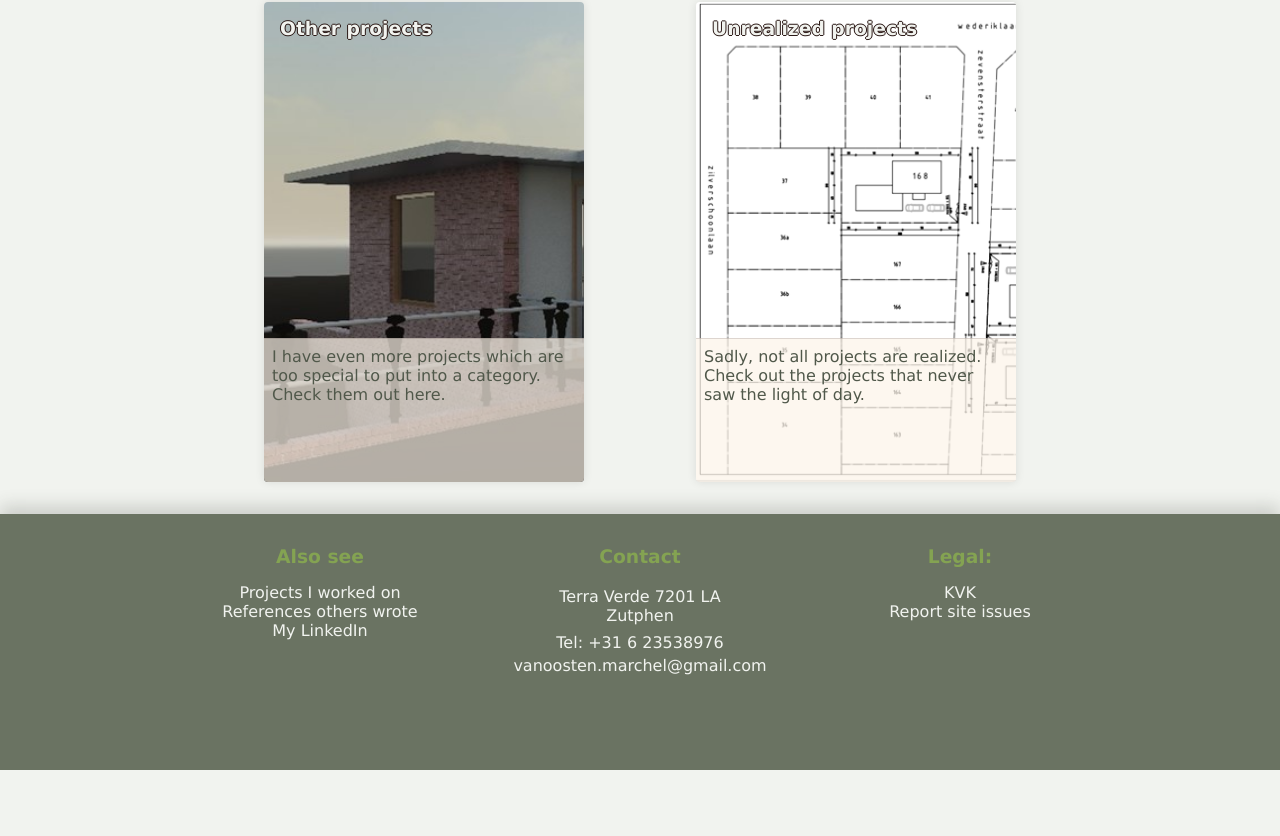
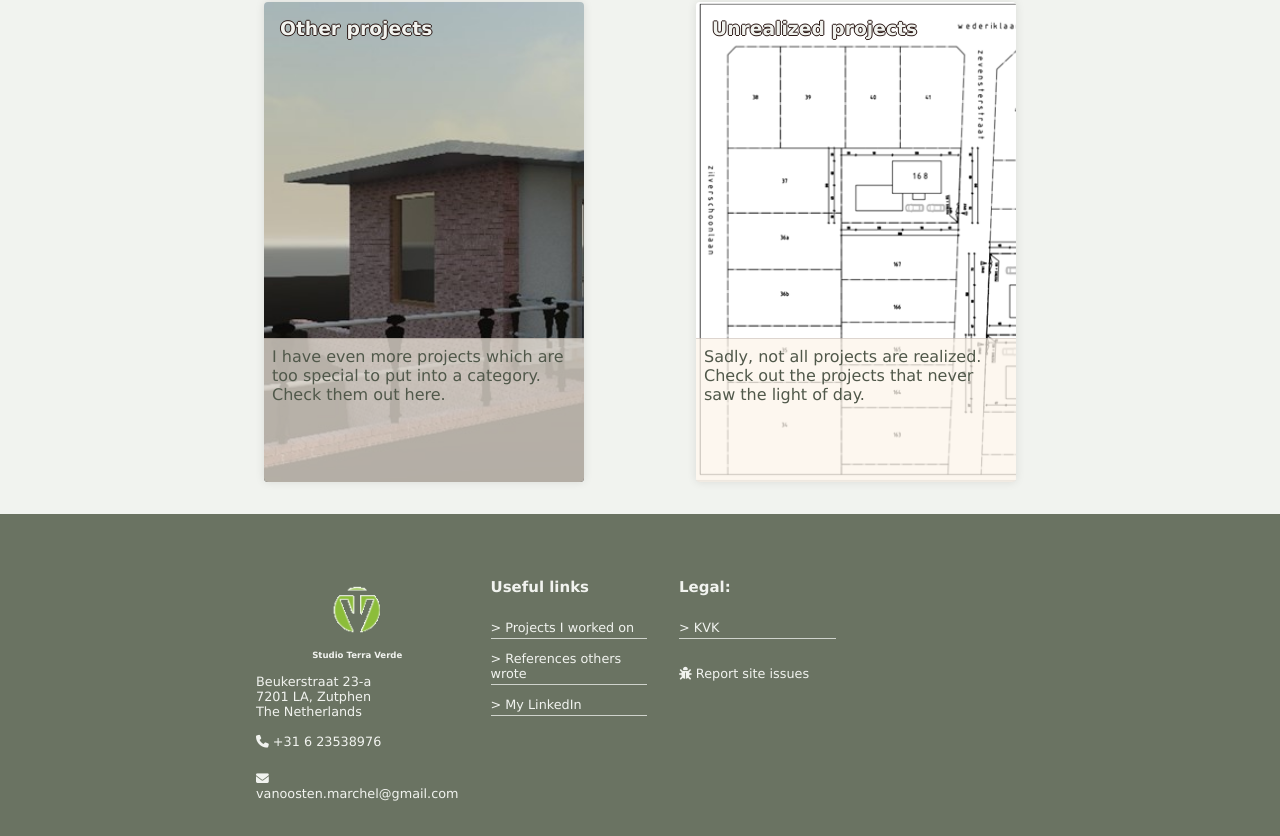
Before and after one commit to LuckyLuuk12/studio-terraverde, a SvelteKit app in the folder svelte/: page /work in a window 1280 px wide. Shown: the part 1961-2797 px from the top of the page. Before the commit the page ends 2731 px from the top, so only its background shows below. Built offline with nearby package versions, Linux system fonts and the light colour scheme.

Commit message:
feat: change colors and home page layout

```diff
--- a/svelte/src/lib/colors.scss
+++ b/svelte/src/lib/colors.scss
@@ -1,8 +1,18 @@
-$light-brown: #fdf4e9;
-$dark-brown: #2c1a17;
-$accent1: #9dd342;
-$accent2: #8cbd3a;
-$accent3: #7aa433;
+
+//$accent1: #9dd342;
+//$accent2: #8cbd3a;
+//$accent3: #7aa433;
+//$light1: #f1f3ef;
+//$light2: #e7eae7;
+//$light3: #373c33;
+
+// Modern colors:
+$lime1: #9dd342;
+$lime2: #8cbd3a;
+$green1: #8c9e6d;
+$green2: #6a7362;
 $light1: #f1f3ef;
-$light2: #e7eae7;
+$light2: #d9dcd9;
 $light3: #373c33;
+$brown1: #fdf4e9;
+$brown2: #2c1a17;
--- a/svelte/src/lib/components/Card.svelte
+++ b/svelte/src/lib/components/Card.svelte
@@ -32,13 +32,13 @@
 		.title {
 			padding: 1rem;
 			text-shadow:
-				0 1px $dark-brown,
-				0 -1px $dark-brown,
-				1px 0 $dark-brown,
-				-1px 0 $dark-brown;
+				0 1px $brown2,
+				0 -1px $brown2,
+				1px 0 $brown2,
+				-1px 0 $brown2;
 		}
 		.content {
-			background: rgba($light-brown, 0.7);
+			background: rgba($brown1, 0.7);
 			color: lighten($light3, 10%);
 			position: absolute;
 			padding: 0.5rem;
@@ -46,7 +46,7 @@
 			bottom: 0;
 			min-height: 30%;
 			max-height: 30%;
-			border-top: 1px solid rgba($dark-brown, 0.15);
+			border-top: 1px solid rgba($brown2, 0.15);
 			overflow: clip;
 			word-wrap: break-word;
 		}
--- a/svelte/src/lib/components/Nav.svelte
+++ b/svelte/src/lib/components/Nav.svelte
@@ -49,22 +49,33 @@
 	<slot />
 </div>
 <footer>
-	<div>
-		<h3>Also see</h3>
-		<a href="/work">Projects I worked on</a><br />
-		<a href="/references">References others wrote</a><br />
-		<a href="https://www.linkedin.com/in/marchelvanoosten/?originalSubdomain=nl">My LinkedIn</a>
+	<div class="grid">
+		<div>
+			<img src="/images/favicon.png" alt="Terra Verde logo" />
+			<h6>Studio Terra Verde</h6>
+			<p>Beukerstraat 23-a <br>7201 LA, Zutphen <br> The Netherlands</p>
+			<p><i class="fas fa-phone" /> +31 6 23538976</p>
+			<a href="mailto:vanoosten.marchel@gmail.com">
+				<i class="fas fa-envelope" />
+				vanoosten.marchel@gmail.com
+			</a>
+		</div>
+		<div>
+			<h3>Useful links</h3>
+			<a href="/work">Projects I worked on</a>
+			<a href="/references">References others wrote</a>
+			<a href="https://www.linkedin.com/in/marchelvanoosten/?originalSubdomain=nl">My LinkedIn</a>
+		</div>
+
+		<div>
+			<h3>Legal:</h3>
+			<a href="https://www.kvk.nl/bestellen/#/71738916000039903796">KVK</a><br>
+			<a href="mailto:luckyluuk02@gmail.com"><i class="fas fa-bug" /> Report site issues</a>
+		</div>
 	</div>
 	<div>
-		<h3>Contact</h3>
-		<p>Terra Verde 7201 LA <br /> Zutphen</p>
-		<p>Tel: +31 6 23538976</p>
-		<a href="mailto:vanoosten.marchel@gmail.com">vanoosten.marchel@gmail.com</a>
-	</div>
-	<div>
-		<h3>Legal:</h3>
-		<a href="https://www.kvk.nl/bestellen/#/71738916000039903796">KVK</a><br />
-		<a href="mailto:luckyluuk02@gmail.com">Report site issues</a>
+		<hr>
+		Studio Terra Verde &copy; 2024
 	</div>
 </footer>
 
@@ -75,13 +86,13 @@
 		display: flex;
 		align-items: center;
 		gap: 1.5rem;
-		background-color: lighten($light3, 20%);
+		background-color: $green2;
 		color: $light1;
-		box-shadow: 0 0.5rem 1rem rgba($light3, 0.2);
+		box-shadow: 0 0.5rem 1rem rgba($green2, 0.2);
 		height: 4rem;
 		z-index: 1000;
 		h1 {
-			color: $accent2;
+			color: $lime1;
 			padding: 1rem 0 1rem 20rem;
 		}
 		h6 {
@@ -187,7 +198,7 @@
 				transition: all 0.3s ease;
 			}
 			&:hover {
-				color: $accent2;
+				color: $green1;
 				&::after {
 					content: '';
 					position: absolute;
@@ -195,7 +206,7 @@
 					left: 0;
 					width: 100%;
 					height: 0.15rem;
-					background-color: $accent2;
+					background-color: $green1;
 					transition: all 0.3s ease;
 				}
 			}
@@ -206,23 +217,67 @@
 		position: relative;
 	}
 	footer {
-		display: grid;
-		grid-template: 1fr / 1fr 1fr 1fr;
-		height: 16rem;
-		padding: 2rem 10rem;
-		background-color: lighten($light3, 20%);
+		display: flex;
+		flex-direction: column;
+		justify-content: space-between;
+		background: $green2;
 		color: $light1;
-		text-align: center;
-		box-shadow: 0 -0.5rem 1rem rgba($light3, 0.2);
-		z-index: 1000;
+		font-size: 0.8rem;
+		padding: 5% 20%;
+		height: 60vh;
+		.grid {
+			height: 100%;
+			display: grid;
+			grid-template: 1fr / 1fr 1fr 1fr 1fr;
+			gap: 2rem;
+			& > * {
+				height: 100%;
+				display: flex;
+				flex-direction: column;
+				&:first-child {
+					padding-bottom: 4rem;
+					justify-content: space-around;
+				}
+			}
+
+		}
+		h6 {
+			text-align: center;
+		}
 		h3 {
-			color: rgba($accent1, 0.5);
 			margin-bottom: 1rem;
 		}
-		p,
+		img {
+			width: 25%;
+			margin: 0 50%;
+			transform: translateX(-50%);
+		}
+		hr {
+			color: $light1;
+			border-color: $light1;
+			margin: 1rem 0;
+		}
 		a {
+			position: relative;
+			width: 100%;
 			color: $light1;
-			padding: 0.25rem 0;
+			margin: 0.5rem 0;
+			&:not([href^='mailto']) {
+				&:hover { color: $light2; }
+				&::before {
+					content: '> ';
+				}
+				&::after {
+					content: '';
+					position: absolute;
+					bottom: -0.25rem;
+					left: 0;
+					width: 100%;
+					height: 0.05rem;
+					background-color: rgba($light1, 0.75);
+					transition: all 0.3s ease;
+				}
+			}
 		}
 	}
 
--- a/svelte/src/lib/components/SlideShow.svelte
+++ b/svelte/src/lib/components/SlideShow.svelte
@@ -122,46 +122,46 @@
 				width: 100%;
 				height: 10%;
 				&:nth-of-type(1) {
-					top: 0;
+					top: -1px;
 					left: 0;
 					z-index: 10;
 					background-color: $light1;
 					clip-path: polygon(0 0, 100% 0, 50% 80%);
 				}
 				&:nth-of-type(2) {
-					top: 0;
+					top: -1px;
 					left: 0;
 					z-index: 5;
-					background-color: rgba($light1, 0.2);
+					background-color: rgba($light1, 0.3);
 					clip-path: polygon(0 0, 0 40%, 50% 80%, 100% 40%, 100% 0);
 				}
 				&:nth-of-type(3) {
-					top: 0;
+					top: -1px;
 					left: 0;
 					z-index: 2;
-					background-color: rgba($light1, 0.05);
+					background-color: rgba($light1, 0.1);
 					clip-path: polygon(0 0, 0 60%, 50% 80%, 100% 60%, 100% 0);
 				}
 				// And now upside down the same for the bottom
 				&:nth-of-type(4) {
-					bottom: 0;
+					bottom: -1px;
 					right: 0;
 					z-index: 10;
 					background-color: $light1;
 					clip-path: polygon(0 100%, 100% 100%, 50% 20%);
 				}
 				&:nth-of-type(5) {
-					bottom: 0;
+					bottom: -1px;
 					right: 0;
 					z-index: 5;
-					background-color: rgba($light1, 0.2);
+					background-color: rgba($light1, 0.3);
 					clip-path: polygon(0 100%, 0 60%, 50% 20%, 100% 60%, 100% 100%);
 				}
 				&:nth-of-type(6) {
-					bottom: 0;
+					bottom: -1px;
 					right: 0;
 					z-index: 2;
-					background-color: rgba($light1, 0.05);
+					background-color: rgba($light1, 0.1);
 					clip-path: polygon(0 100%, 0 40%, 50% 20%, 100% 40%, 100% 100%);
 				}
 			}
@@ -178,10 +178,10 @@
 			color: $light1;
 			font-size: 2rem;
 			text-shadow:
-				0 1px $dark-brown,
-				0 -1px $dark-brown,
-				1px 0 $dark-brown,
-				-1px 0 $dark-brown;
+				0 1px $brown2,
+				0 -1px $brown2,
+				1px 0 $brown2,
+				-1px 0 $brown2;
 		}
 		.content {
 			position: absolute;
@@ -191,7 +191,7 @@
 			padding: 1rem;
 			border-radius: 0.5rem;
 			font-size: 1.15rem;
-			color: $dark-brown;
+			color: $brown2;
 			background-color: rgba($light2, 0.2);
 		}
 		&:hover .dots {
@@ -214,10 +214,10 @@
 				margin: 0 0.125rem 1rem 0.125rem;
 				cursor: pointer;
 				&:hover {
-					background-color: rgba($light3, 0.2);
+					background-color: $green1;
 				}
 				&.current {
-					background-color: rgba($light3, 0.9);
+					background-color: $green2;
 				}
 			}
 		}
--- a/svelte/src/lib/components/about/ProfileCard.svelte
+++ b/svelte/src/lib/components/about/ProfileCard.svelte
@@ -62,18 +62,18 @@
 
 			h4 {
 				margin: 0;
-				color: $dark-brown;
+				color: $brown2;
 			}
 
 			h6 {
 				margin: 0.5rem 0;
-				color: $dark-brown;
+				color: $brown2;
 			}
 
 			button {
 				margin: 1rem;
 				padding: 0.5rem 1rem;
-				background: linear-gradient(135deg, darken($accent1, 10%) 0%, darken($accent1, 40%) 100%);
+				background: linear-gradient(135deg, darken($lime1, 10%) 0%, darken($lime1, 40%) 100%);
 				color: white;
 				border: none;
 				border-radius: 0.5rem;
--- a/svelte/src/lib/components/about/StudyCard.svelte
+++ b/svelte/src/lib/components/about/StudyCard.svelte
@@ -41,21 +41,21 @@
 			transition: all 0.3s ease;
 			cursor: pointer;
 			&:hover {
-				background: linear-gradient(135deg, rgba($accent1, 0.4) 0%, rgba($accent1, 0.2) 100%);
+				background: linear-gradient(135deg, rgba($lime1, 0.4) 0%, rgba($lime1, 0.2) 100%);
 				color: white;
 			}
 			h4 {
 				margin: 1rem 0 0.5rem 0;
 			}
 			h6 {
-				color: $accent2;
+				color: $green2;
 			}
 			.icon-link {
 				position: absolute;
 				right: 1rem;
 				top: 50%;
 				transform: translateY(-50%);
-				color: $accent2;
+				color: $green2;
 				text-decoration: none;
 				&:hover {
 					text-decoration: underline;
--- a/svelte/src/lib/styles.scss
+++ b/svelte/src/lib/styles.scss
@@ -26,8 +26,8 @@ body {
 }
 a {
 	text-decoration: none;
-	color: $accent1;
+	color: $lime1;
 	&:hover {
-		color: $accent2;
+		color: $lime2;
 	}
 }
--- a/svelte/src/routes/work/+page.svelte
+++ b/svelte/src/routes/work/+page.svelte
@@ -84,7 +84,7 @@
 			text-align: center;
 			width: 100%;
 			a {
-				color: $dark-brown;
+				color: $brown2;
 				text-decoration: none;
 			}
 		}
```
Also changed, not shown: svelte/src/lib/components/SideBySide.svelte (+4 -3 lines), svelte/src/lib/components/about/LanguageCard.svelte (+5 -5 lines), svelte/src/routes/+page.svelte (+109 -23 lines), svelte/src/lib/styles.css (indentation only), svelte/static/images/favicon.png, 1 other file (tests, documents, lock files or other folders).
